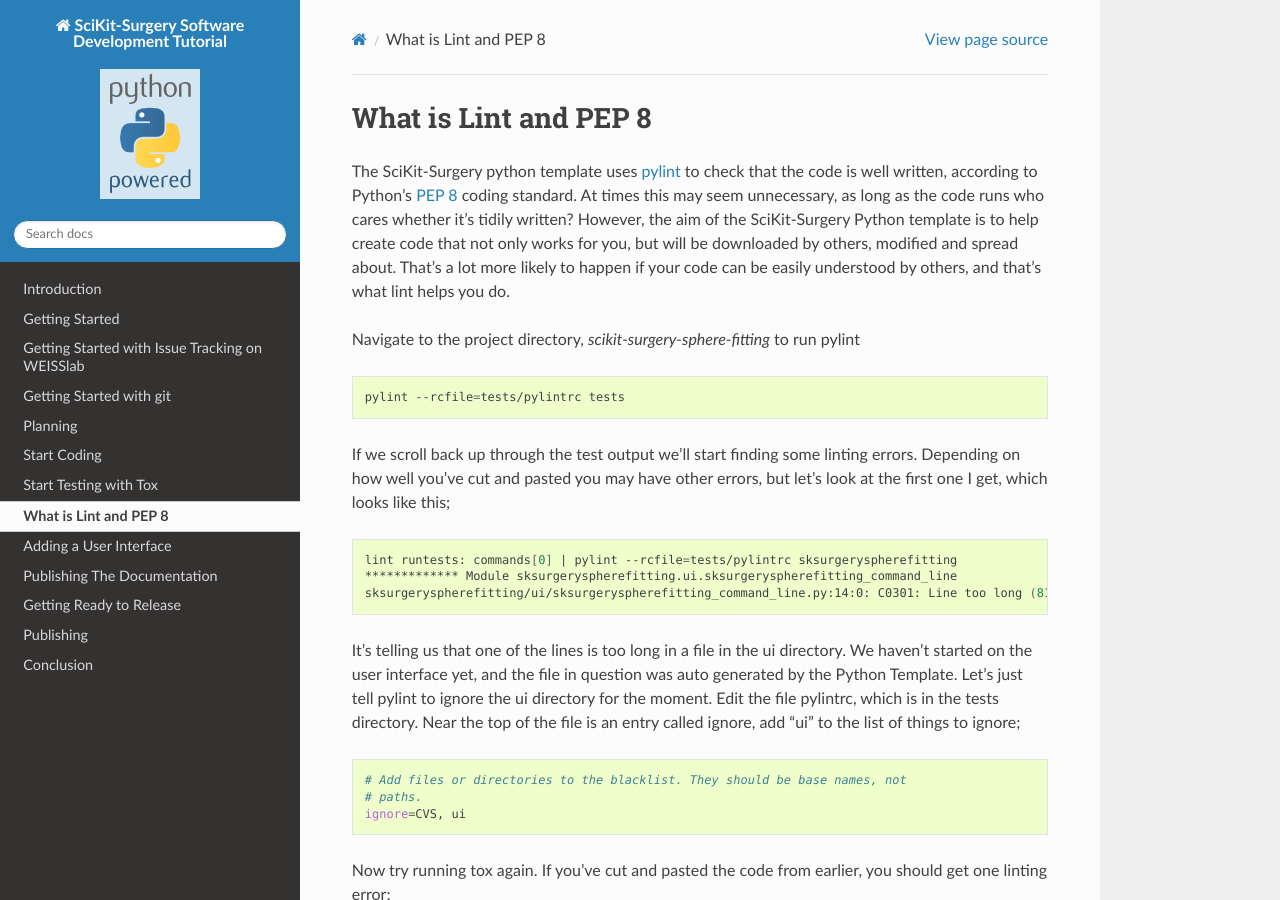
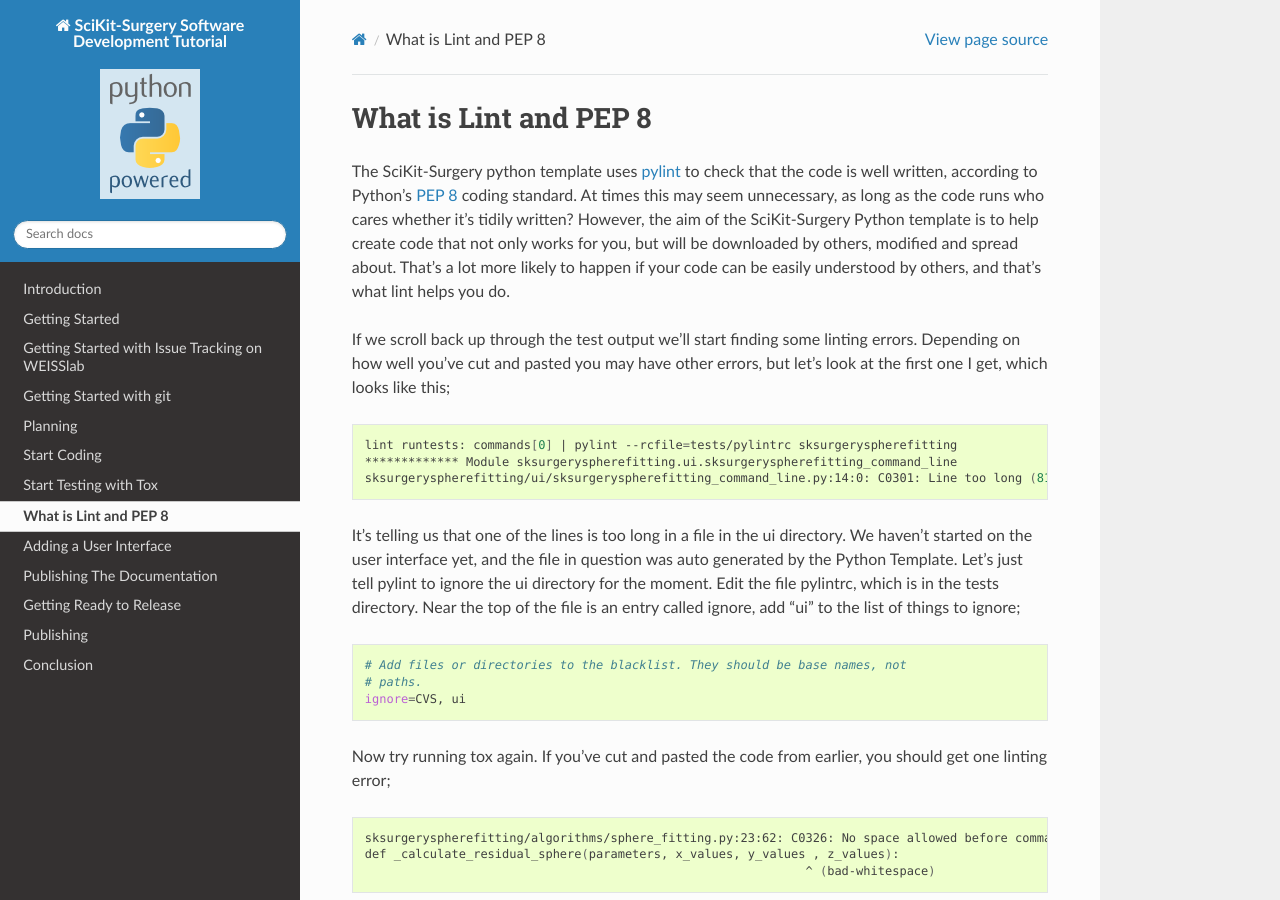
Before and after one commit to SciKit-Surgery/scikit-surgerytutorial02, a Sphinx documentation site: the page built from doc/06.1_Linting.rst, in a window 1280 px wide and 900 px high. Built offline with Sphinx 7.4.7 and the Read the Docs theme 2.0.0, drawn with Linux system fonts in a browser that asks for light colours; formulas are drawn with MathJax 3.

Commit message:
reverting pylint instructions (#26)

```diff
--- a/doc/06.1_Linting.rst
+++ b/doc/06.1_Linting.rst
@@ -10,12 +10,6 @@
 tidily written? However, the aim of the SciKit-Surgery Python template is to help create code that not only works for
 you, but will be downloaded by others, modified and spread about. That's a lot more likely to happen if your code
 can be easily understood by others, and that's what lint helps you do.
-
-Navigate to the project directory, `scikit-surgery-sphere-fitting` to run pylint
-::
-
-   pylint --rcfile=tests/pylintrc tests
-
 
 If we scroll back up through the test output we'll start finding some linting errors. Depending on
 how well you've cut and pasted you may have other errors, but let's look at the first one I get, which
```
